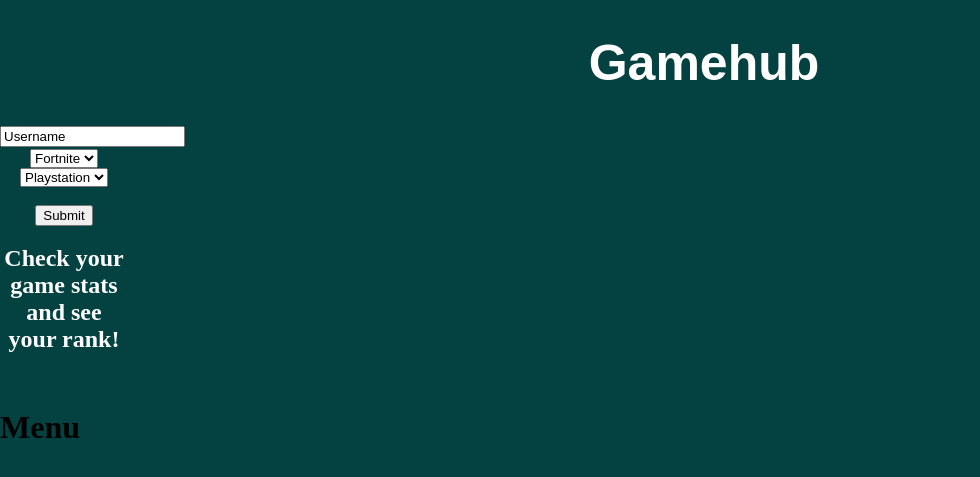
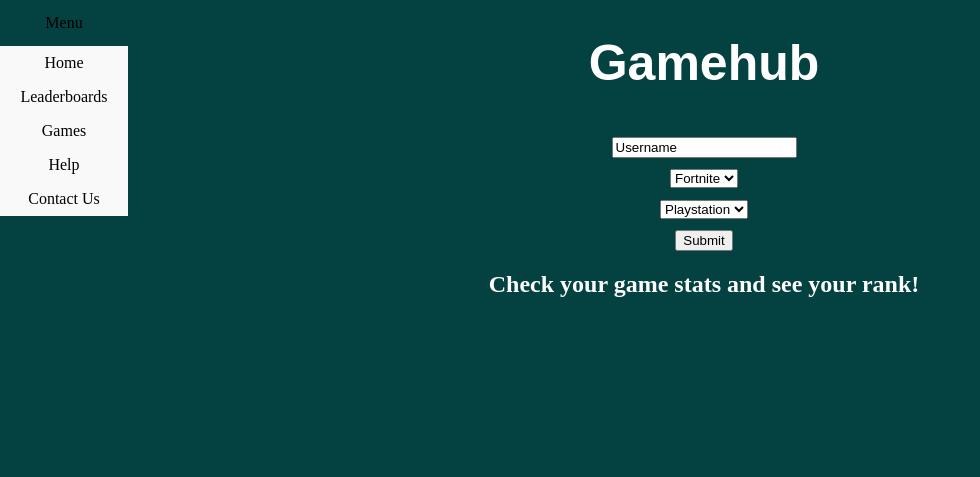
Before and after one commit to shahanmny/FortFinder, a Python web app: template templates/index.html in a window 1280 px wide. Shown: the top 477 px of the page, without its empty margins (0-980 px from the left). Run offline with Jinja, Linux system fonts and the light colour scheme; the template is opened without the code that fills it, so the values that code supplies are empty.

Commit message:
worked on html

```diff
--- a/templates/index.html
+++ b/templates/index.html
@@ -3,57 +3,48 @@
 	<head>
 		<meta charset="utf-8"/>
 		<title>Gamehub</title>
-    <link rel="stylesheet" href="css/style.css"/>
+		<link rel="stylesheet" href="style.css"/>
 	</head>
-
 	<body>
 		<div id="wrapper" class="container">
-      <nav>
-        <ul>
+			<nav class="dropdown">
+				<ul class="nav-first-ul">
+					<li>Menu</li>
+				</ul>
+				<ul class="dropdown-content">
+					<li class="dropdown-content-list"><a>Home</a></li>
+					<li><a>Leaderboards</a></li>
+					<li><a>Games</a></li>
+					<li><a>Help</a></li>
+					<li><a>Contact Us</a></li>
 				</ul>
 			</nav>
 			<header>
 			  <h1>Gamehub</h1>
 			</header>
-
-<div class = "text-center">
+			<section></section>
+			<div class="text-center">
 				<form action="/stats">
-    <input type="text" name="" value="Username">
+					<input type="text" name="" value="Username"/>
 				</form>
-
 				<form action="/stats">
 					<select name="games">
 						<option value="Fortnite">Fortnite</option>
 						<option value="PubG">PubG</option>
 					</select>
-
+				</form>
 				<form action="/stats">
 					<select name="Platform">
 						<option value="Playstation">Playstation</option>
 						<option value="Xbox">Xbox</option>
 						<option value="PC">PC</option>
 					</select>
-<br><br>
-    <input type="submit">
 				</form>
-    <p><h2>Check your game stats and see your rank!<h2></p>
-</div>
-    <section>
-    </section>
-    <section>
-    </section>
-    </div>
-
-<div class="dropdown">
-    <span><h3>Menu<h3></span>
-  <div class="dropdown-content">
-    <p>Home</p>
-    <p>Games</p>
-    <p>Leaderboards</p>
-    <p>Help</p>
-    <p>Contact Us</p>
+				<form>
+					<input type="submit"/>
+				</form>
+				<h2>Check your game stats and see your rank!</h2>
 			</div>
 		</div>
-
 	</body>
 </html>
```
Lines whose indentation alone changed are shown as unchanged.
